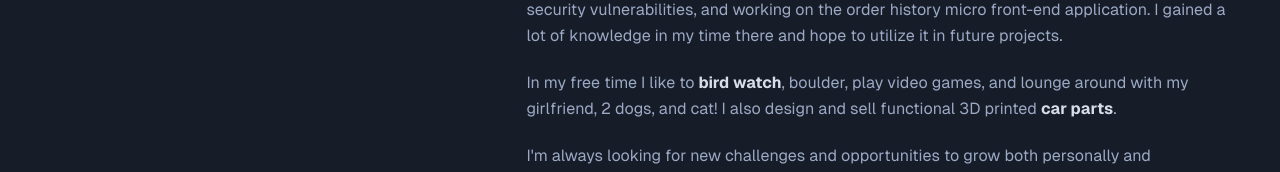
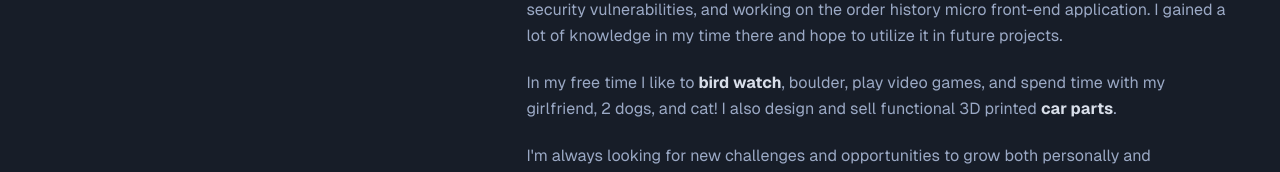
Before and after one commit to FRojas-A/Personal_Site, a Next.js app: page / in a window 1280 px wide. Shown: the part 322-494 px from the top of the page. Built offline with nearby package versions, Linux system fonts and the light colour scheme.

Commit message:
update about me text

```diff
--- a/app/components/AboutMe/AboutMe.tsx
+++ b/app/components/AboutMe/AboutMe.tsx
@@ -53,7 +53,7 @@ export default function AboutMe() {
             >
               bird watch
             </a>
-            , boulder, play video games, and lounge around with my girlfriend, 2
+            , boulder, play video games, and spend time with my girlfriend, 2
             dogs, and cat! I also design and sell functional 3D printed{" "}
             <a
               target="_blank"
```
